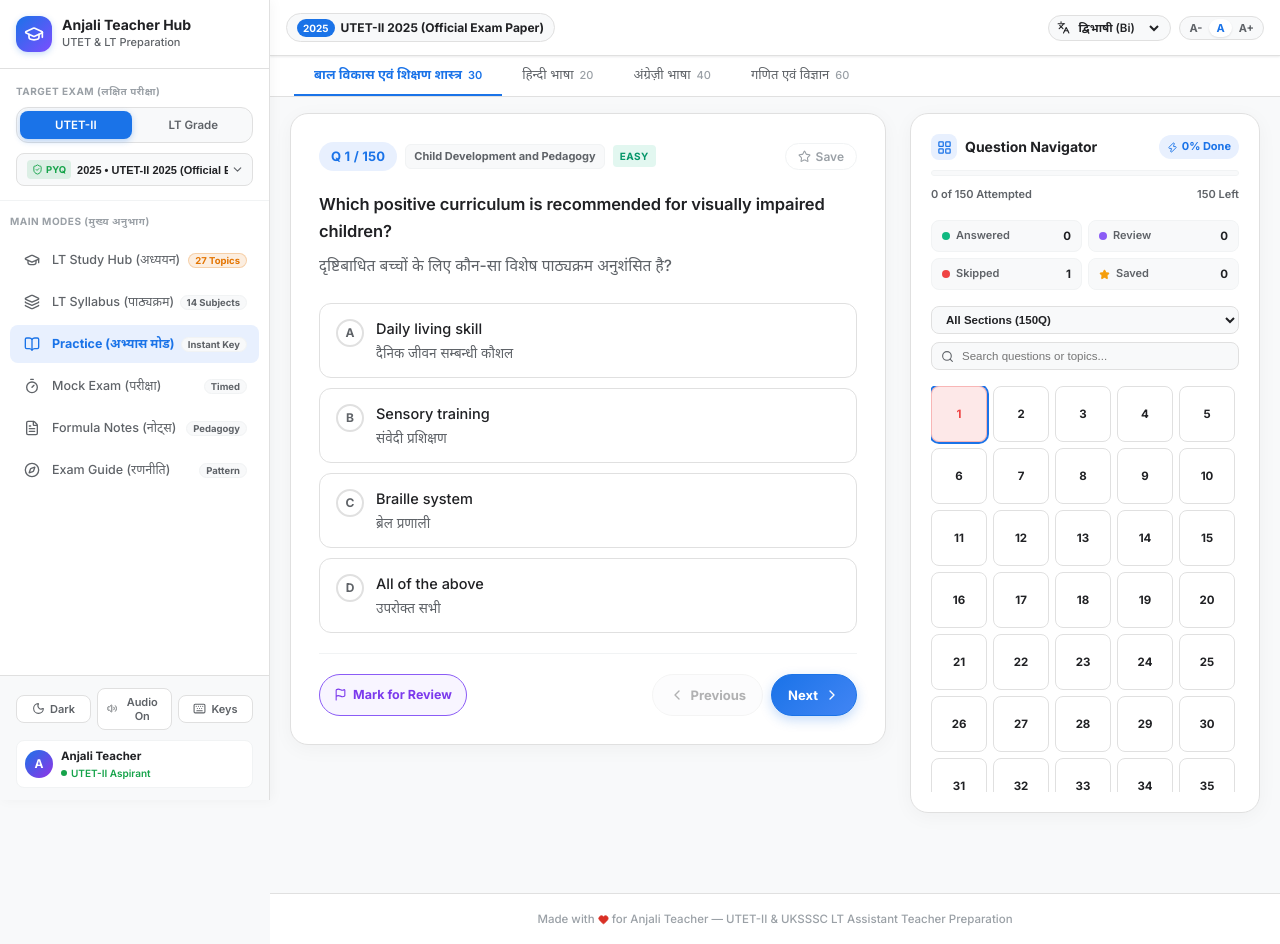
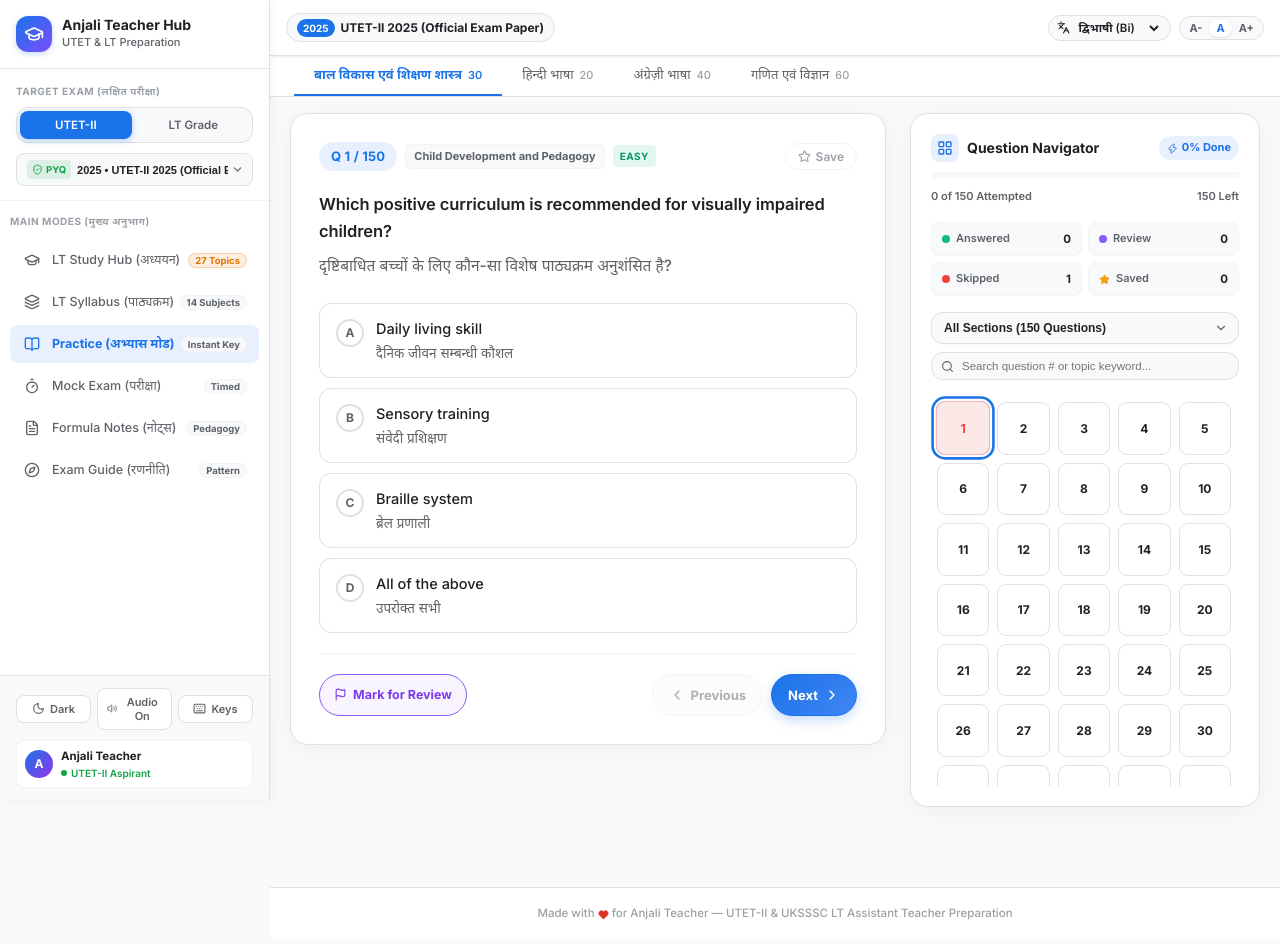
Before and after one commit to mayurofficial/UAT-Prep, a Next.js app: page / in a window 1280 px wide. Built offline with nearby package versions, Linux system fonts and the light colour scheme.

Commit message:
Fix Section dropdown synchronization and refine question palette active button styling

```diff
--- a/src/app/page.tsx
+++ b/src/app/page.tsx
@@ -518,6 +518,8 @@ export default function Home() {
                   userStates={states}
                   onSelectQuestion={i => setIdx(i)}
                   sections={activeExamData.sections}
+                  activeSectionId={secId}
+                  language={language}
                 />
               </div>
             </div>
@@ -532,6 +534,8 @@ export default function Home() {
             userStates={states}
             onSelectQuestion={i => setIdx(i)}
             sections={activeExamData.sections}
+            activeSectionId={secId}
+            language={language}
             isMobileDrawer={true}
             onCloseDrawer={() => setIsPaletteDrawerOpen(false)}
           />
--- a/src/components/QuestionPalette.module.css
+++ b/src/components/QuestionPalette.module.css
@@ -41,8 +41,8 @@
 }
 
 .titleIcon {
-  width: 26px;
-  height: 26px;
+  width: 28px;
+  height: 28px;
   border-radius: var(--radius);
   background: var(--blue-light);
   color: var(--blue);
@@ -98,7 +98,7 @@
   display: flex;
   align-items: center;
   justify-content: space-between;
-  padding: 6px 10px;
+  padding: 7px 10px;
   border-radius: 8px;
   border: 1px solid var(--border-light);
   background: var(--bg-subtle);
@@ -150,6 +150,62 @@
   gap: 8px;
 }
 
+/* Custom Styled Section Dropdown */
+.sectionDropdownWrap {
+  position: relative;
+  display: flex;
+  align-items: center;
+  background: var(--bg-subtle);
+  border: 1.5px solid var(--border);
+  border-radius: var(--radius-lg);
+  transition: all 0.15s ease;
+  box-shadow: 0 1px 2px rgba(0, 0, 0, 0.03);
+}
+
+.sectionDropdownWrap:hover {
+  border-color: var(--blue);
+  background: var(--hover);
+}
+
+.sectionDropdownWrap:focus-within {
+  border-color: var(--blue);
+  box-shadow: 0 0 0 3px rgba(26, 115, 232, 0.15);
+}
+
+.sectionSelect {
+  width: 100%;
+  padding: 8px 32px 8px 12px;
+  background: transparent;
+  border: none;
+  font-size: 12px;
+  font-weight: 700;
+  color: var(--text);
+  cursor: pointer;
+  appearance: none;
+  -webkit-appearance: none;
+  outline: none;
+  text-overflow: ellipsis;
+  white-space: nowrap;
+  overflow: hidden;
+}
+
+.sectionSelect optgroup,
+.sectionSelect option {
+  background: var(--card);
+  color: var(--text);
+  font-weight: 600;
+  padding: 6px;
+}
+
+.selectChevron {
+  position: absolute;
+  right: 10px;
+  color: var(--text-secondary);
+  pointer-events: none;
+  transition: transform 0.15s ease;
+}
+
+/* Search Box */
 .searchBox {
   position: relative;
   display: flex;
@@ -166,7 +222,7 @@
 .searchInput {
   width: 100%;
   padding: 7px 10px 7px 30px;
-  border-radius: var(--radius);
+  border-radius: var(--radius-lg);
   background: var(--bg-subtle);
   border: 1px solid var(--border);
   font-size: 11.5px;
@@ -177,39 +233,23 @@
 
 .searchInput:focus {
   border-color: var(--blue);
-}
-
-.sectionSelect {
-  width: 100%;
-  padding: 6px 10px;
-  border-radius: var(--radius);
-  background: var(--bg-subtle);
-  border: 1px solid var(--border);
-  font-size: 11.5px;
-  font-weight: 600;
-  color: var(--text);
-  outline: none;
-  cursor: pointer;
-}
-
-.sectionSelect option {
-  background: var(--card);
-  color: var(--text);
+  box-shadow: 0 0 0 3px rgba(26, 115, 232, 0.15);
 }
 
 /* Question Grid */
 .gridScroll {
   overflow-y: auto;
   flex-grow: 1;
-  padding-right: 4px;
+  padding: 4px 6px 6px 4px;
   min-height: 180px;
-  max-height: calc(100vh - 380px);
+  max-height: calc(100vh - 410px);
 }
 
 .questionGrid {
   display: grid;
   grid-template-columns: repeat(5, 1fr);
-  gap: 6px;
+  gap: 8px;
+  padding: 2px;
 }
 
 .qBtn {
@@ -217,27 +257,31 @@
   display: flex;
   align-items: center;
   justify-content: center;
-  border-radius: 8px;
-  border: 1px solid var(--border);
-  background: var(--bg);
-  font-size: 11.5px;
+  border-radius: 9px;
+  border: 1.5px solid var(--border);
+  background: var(--card);
+  font-size: 12px;
   font-weight: 700;
   color: var(--text);
   cursor: pointer;
-  transition: all 0.15s ease;
+  transition: all 0.15s cubic-bezier(0.4, 0, 0.2, 1);
   position: relative;
   user-select: none;
+  outline: none;
 }
 
 .qBtn:hover {
   border-color: var(--blue);
-  transform: scale(1.05);
+  transform: translateY(-1px);
 }
 
+/* Crisp Active Indicator */
 .qCurrent {
   border-color: var(--blue) !important;
-  box-shadow: 0 0 0 2px var(--blue);
+  box-shadow: 0 0 0 2px var(--card), 0 0 0 4.5px var(--blue) !important;
   font-weight: 900;
+  z-index: 3;
+  transform: scale(1.04);
 }
 
 .qAnswered {
--- a/src/components/QuestionPalette.tsx
+++ b/src/components/QuestionPalette.tsx
@@ -1,23 +1,35 @@
 'use client';
 
-import React, { useState, useMemo } from 'react';
-import { QuestionItem, UserAnswerState } from '@/types/utet';
+import React, { useState, useMemo, useEffect } from 'react';
+import { QuestionItem, UserAnswerState, LanguageMode } from '@/types/utet';
 import styles from './QuestionPalette.module.css';
 import {
   LayoutGrid,
   Star,
   Search,
+  ChevronDown,
   X,
   Zap
 } from 'lucide-react';
 import { soundManager } from '@/utils/audioFeedback';
+
+interface SectionInfo {
+  id: string;
+  name: string;
+  nameHindi: string;
+  questionRange: string;
+  total: number;
+  color?: string;
+}
 
 interface QuestionPaletteProps {
   questions: QuestionItem[];
   currentIndex: number;
   userStates: Record<number, UserAnswerState>;
   onSelectQuestion: (index: number) => void;
-  sections?: { id: string; name: string; nameHindi: string; questionRange: string; total: number; color?: string }[];
+  sections?: SectionInfo[];
+  activeSectionId?: string;
+  language?: LanguageMode;
   isMobileDrawer?: boolean;
   onCloseDrawer?: () => void;
 }
@@ -30,12 +42,20 @@ export const QuestionPalette: React.FC<QuestionPaletteProps> = ({
   userStates,
   onSelectQuestion,
   sections,
+  activeSectionId,
+  language = 'bilingual',
   isMobileDrawer = false,
   onCloseDrawer,
 }) => {
   const [filter, setFilter] = useState<Filter>('all');
   const [selectedSectionFilter, setSelectedSectionFilter] = useState<string>('all');
   const [searchQuery, setSearchQuery] = useState<string>('');
+
+  // Reset section filter when questions array / paper changes
+  useEffect(() => {
+    setSelectedSectionFilter('all');
+    setSearchQuery('');
+  }, [questions]);
 
   // Compute live statistics
   const stats = useMemo(() => {
@@ -73,7 +93,7 @@ export const QuestionPalette: React.FC<QuestionPaletteProps> = ({
   }, [questions, userStates]);
 
   // Extract sections if not passed
-  const derivedSections = useMemo(() => {
+  const derivedSections: SectionInfo[] = useMemo(() => {
     if (sections && sections.length > 0) return sections;
     const map = new Map<string, { id: string; name: string; total: number; startIdx: number }>();
     questions.forEach((q, idx) => {
@@ -92,12 +112,12 @@ export const QuestionPalette: React.FC<QuestionPaletteProps> = ({
     }));
   }, [questions, sections]);
 
-  // Filtered items
+  // Filtered question items
   const filtered = useMemo(() => {
     const query = searchQuery.trim().toLowerCase();
 
     return questions.map((q, idx) => ({ q, idx })).filter(({ q, idx }) => {
-      // Search query
+      // 1. Search filter
       if (query) {
         const textMatch =
           q.question.english.toLowerCase().includes(query) ||
@@ -107,11 +127,21 @@ export const QuestionPalette: React.FC<QuestionPaletteProps> = ({
         if (!textMatch) return false;
       }
 
-      // Section filter
-      if (selectedSectionFilter !== 'all' && q.section !== selectedSectionFilter) {
+      // 2. Section filter
+      if (selectedSectionFilter !== 'all') {
+        const sec = derivedSections.find(s => s.id === selectedSectionFilter || s.name === selectedSectionFilter);
+        if (sec) {
+          const [start, end] = sec.questionRange.split('-').map(Number);
+          const qNum = idx + 1;
+          const isInRange = qNum >= start && qNum <= end;
+          const isNameMatch = q.section === sec.name;
+          if (!isInRange && !isNameMatch) return false;
+        } else if (q.section !== selectedSectionFilter) {
           return false;
         }
+      }
 
+      // 3. Status filter
       const s = userStates[idx];
       if (filter === 'all') return true;
       if (filter === 'answered') return !!s?.selectedOption;
@@ -120,9 +150,24 @@ export const QuestionPalette: React.FC<QuestionPaletteProps> = ({
       if (filter === 'bookmarked') return !!s?.isBookmarked;
       return true;
     });
-  }, [questions, userStates, filter, selectedSectionFilter, searchQuery]);
+  }, [questions, userStates, filter, selectedSectionFilter, searchQuery, derivedSections]);
 
-  const handleSelect = (idx: number) => {
+  const handleSectionChange = (val: string) => {
+    setSelectedSectionFilter(val);
+    soundManager.playClick();
+
+    if (val !== 'all') {
+      const targetSec = derivedSections.find(s => s.id === val || s.name === val);
+      if (targetSec) {
+        const [start] = targetSec.questionRange.split('-').map(Number);
+        if (!isNaN(start) && start > 0 && start <= questions.length) {
+          onSelectQuestion(start - 1);
+        }
+      }
+    }
+  };
+
+  const handleSelectQuestion = (idx: number) => {
     soundManager.playNavigation();
     onSelectQuestion(idx);
     if (onCloseDrawer) {
@@ -137,7 +182,7 @@ export const QuestionPalette: React.FC<QuestionPaletteProps> = ({
         <div className={styles.titleRow}>
           <div className={styles.title}>
             <div className={styles.titleIcon}>
-              <LayoutGrid size={15} />
+              <LayoutGrid size={16} />
             </div>
             <span>Question Navigator</span>
           </div>
@@ -210,28 +255,33 @@ export const QuestionPalette: React.FC<QuestionPaletteProps> = ({
         </div>
       </div>
 
-      {/* 3. Section Select & Search */}
+      {/* 3. Section Select Dropdown & Search */}
       <div className={styles.controlsRow}>
+        <div className={styles.sectionDropdownWrap}>
           <select
             className={styles.sectionSelect}
             value={selectedSectionFilter}
-          onChange={(e) => setSelectedSectionFilter(e.target.value)}
-          aria-label="Filter by Section"
+            onChange={(e) => handleSectionChange(e.target.value)}
+            aria-label="Filter by Paper Section"
           >
-          <option value="all">All Sections ({questions.length}Q)</option>
-          {derivedSections.map((sec) => (
-            <option key={sec.id || sec.name} value={sec.name}>
-              {sec.name} ({sec.total}Q)
+            <option value="all">
+              All Sections ({questions.length} Questions)
+            </option>
+            {derivedSections.map((sec, idx) => (
+              <option key={sec.id || sec.name} value={sec.id || sec.name}>
+                {idx + 1}. {language === 'hindi' ? sec.nameHindi : sec.name} (Q{sec.questionRange} • {sec.total}Q)
               </option>
             ))}
           </select>
+          <ChevronDown size={14} className={styles.selectChevron} />
+        </div>
 
         <div className={styles.searchBox}>
           <Search size={13} className={styles.searchIcon} />
           <input
             type="text"
             className={styles.searchInput}
-            placeholder="Search questions or topics..."
+            placeholder="Search question # or topic keyword..."
             value={searchQuery}
             onChange={(e) => setSearchQuery(e.target.value)}
             aria-label="Search question text"
@@ -261,7 +311,7 @@ export const QuestionPalette: React.FC<QuestionPaletteProps> = ({
               <button
                 key={q.id || idx}
                 className={btnCls}
-                onClick={() => handleSelect(idx)}
+                onClick={() => handleSelectQuestion(idx)}
                 aria-label={`Jump to Question ${q.questionNumber}`}
                 title={`Q${q.questionNumber}: ${q.section}`}
               >
```
Also changed, not shown: src/data/papers/utet_2025.json. Lines whose indentation alone changed are shown as unchanged.
